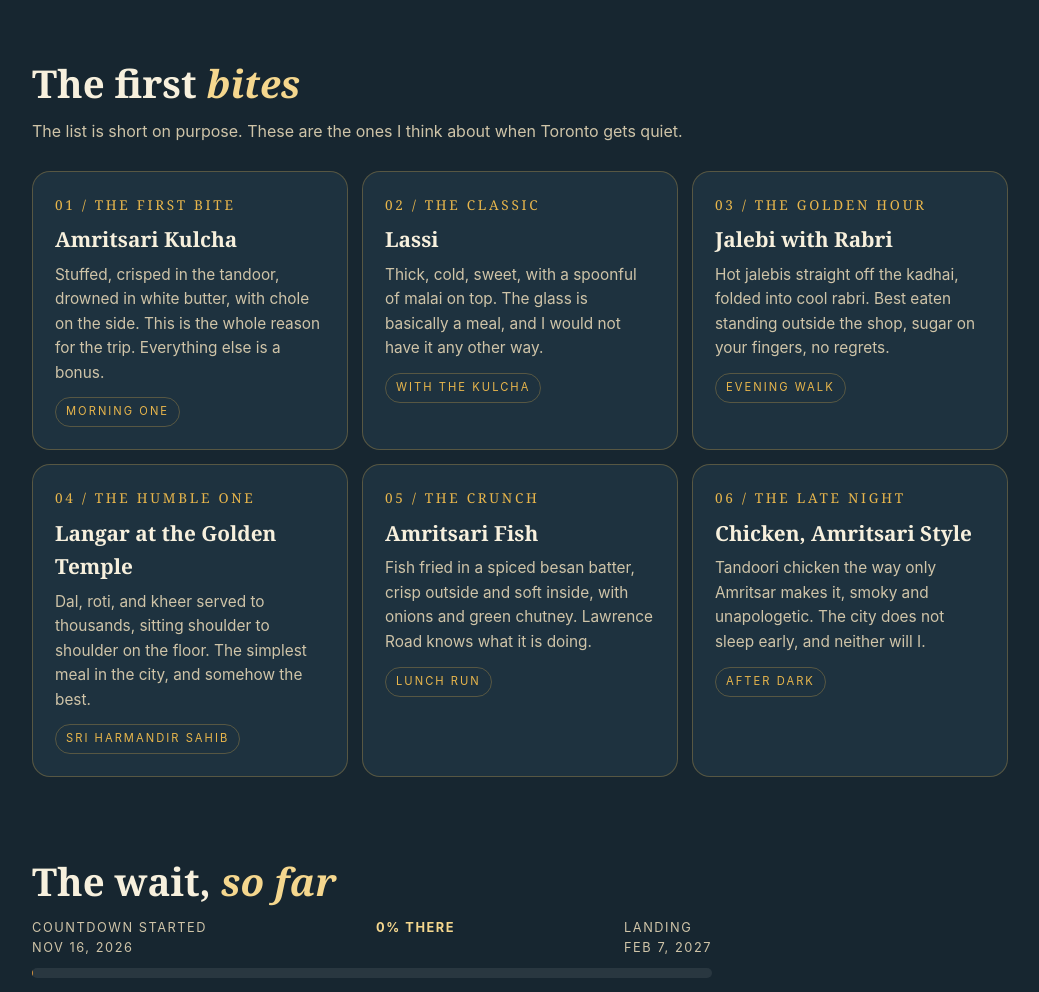
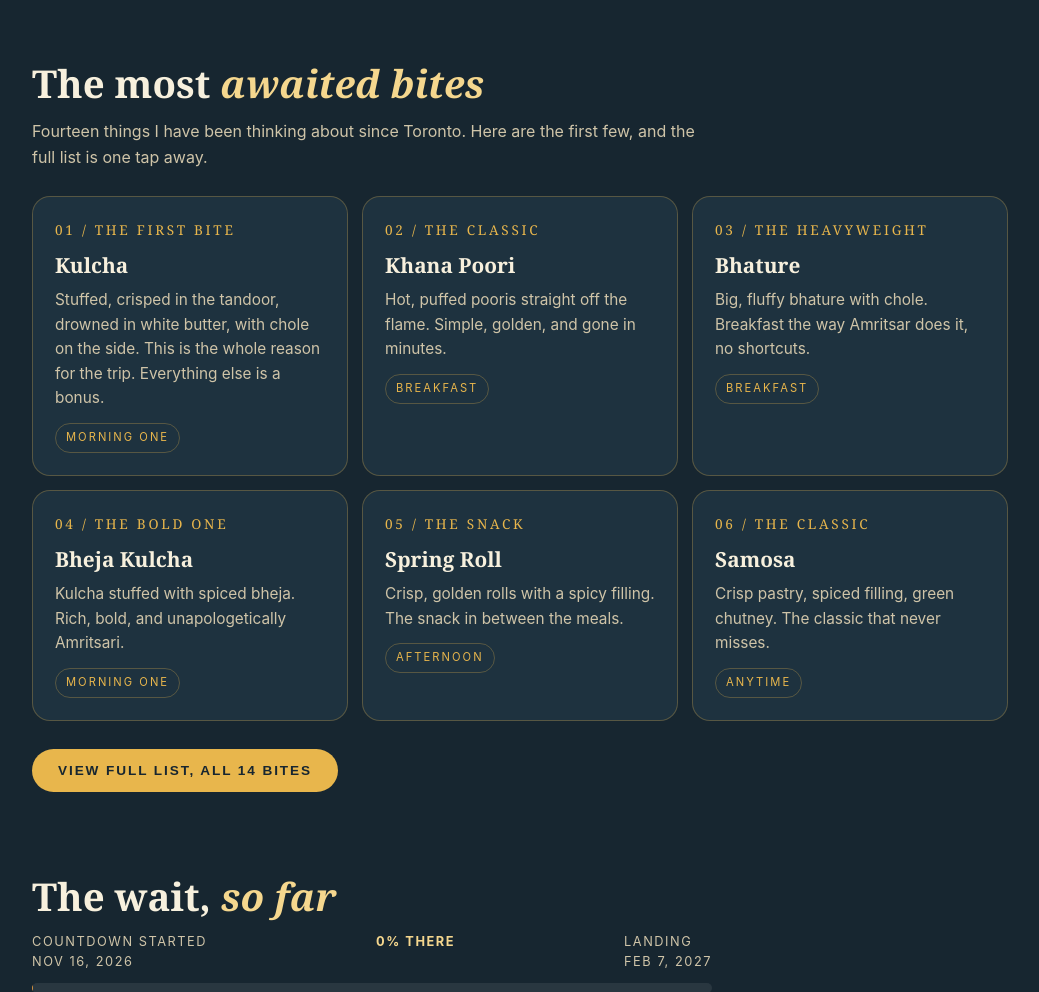
Before and after one commit to la2sharma/la2sharma.github.io, a plain HTML site: page countdown/index.html in a window 1280 px wide. Shown: the part 1247-2239 px from the top of the page, without its empty margins (120-1159 px from the left). Drawn offline with Linux system fonts and the light colour scheme.

Commit message:
Update most awaited bites: 6 featured, full list of 14

```diff
--- a/countdown/index.html
+++ b/countdown/index.html
@@ -130,6 +130,28 @@
     max-width:680px;margin:26px 0 0;color:var(--cream-dim);font-size:.95rem;
     border-left:3px solid var(--gold);padding-left:16px;
   }
+  .list-toggle{
+    display:inline-block;margin-top:28px;
+    font-size:.85rem;letter-spacing:.14em;text-transform:uppercase;font-weight:700;
+    color:var(--navy);background:var(--gold);border:none;border-radius:999px;
+    padding:14px 26px;cursor:pointer;
+  }
+  .list-toggle:hover{background:var(--gold-soft)}
+  .full-list{margin-top:26px;display:none}
+  .full-list.open{display:block}
+  .full-list ol{list-style:none;counter-reset:bite}
+  .full-list li{
+    counter-increment:bite;
+    display:flex;gap:18px;align-items:baseline;
+    padding:16px 4px;border-bottom:1px solid rgba(232,182,76,.16);
+  }
+  .full-list li::before{
+    content:counter(bite, decimal-leading-zero);
+    font-family:Georgia,serif;color:var(--gold);font-size:1.05rem;flex-shrink:0;
+  }
+  .full-list h3{font-family:Georgia,serif;font-size:1.15rem}
+  .full-list p{color:var(--cream-dim);font-size:.95rem}
+  .full-list .where{color:var(--gold);font-size:.78rem;letter-spacing:.14em;text-transform:uppercase}
   footer{
     text-align:center;padding:70px 0 46px;color:var(--cream-dim);font-size:.92rem;
   }
@@ -201,52 +223,67 @@
   </section>
 
   <section>
-    <h2>The first <em>bites</em></h2>
-    <p style="color:var(--cream-dim);max-width:680px">The list is short on purpose. These are
-    the ones I think about when Toronto gets quiet.</p>
+    <h2>The most <em>awaited bites</em></h2>
+    <p style="color:var(--cream-dim);max-width:680px">Fourteen things I have been thinking
+    about since Toronto. Here are the first few, and the full list is one tap away.</p>
     <div class="foods">
       <article class="food">
         <div class="rank">01 / THE FIRST BITE</div>
-        <h3>Amritsari Kulcha</h3>
+        <h3>Kulcha</h3>
         <p>Stuffed, crisped in the tandoor, drowned in white butter, with chole on the side.
         This is the whole reason for the trip. Everything else is a bonus.</p>
         <span class="tag">Morning one</span>
       </article>
       <article class="food">
         <div class="rank">02 / THE CLASSIC</div>
-        <h3>Lassi</h3>
-        <p>Thick, cold, sweet, with a spoonful of malai on top. The glass is basically a meal,
-        and I would not have it any other way.</p>
-        <span class="tag">With the kulcha</span>
+        <h3>Khana Poori</h3>
+        <p>Hot, puffed pooris straight off the flame. Simple, golden, and gone in minutes.</p>
+        <span class="tag">Breakfast</span>
       </article>
       <article class="food">
-        <div class="rank">03 / THE GOLDEN HOUR</div>
-        <h3>Jalebi with Rabri</h3>
-        <p>Hot jalebis straight off the kadhai, folded into cool rabri. Best eaten standing
-        outside the shop, sugar on your fingers, no regrets.</p>
-        <span class="tag">Evening walk</span>
+        <div class="rank">03 / THE HEAVYWEIGHT</div>
+        <h3>Bhature</h3>
+        <p>Big, fluffy bhature with chole. Breakfast the way Amritsar does it, no shortcuts.</p>
+        <span class="tag">Breakfast</span>
       </article>
       <article class="food">
-        <div class="rank">04 / THE HUMBLE ONE</div>
-        <h3>Langar at the Golden Temple</h3>
-        <p>Dal, roti, and kheer served to thousands, sitting shoulder to shoulder on the floor.
-        The simplest meal in the city, and somehow the best.</p>
-        <span class="tag">Sri Harmandir Sahib</span>
+        <div class="rank">04 / THE BOLD ONE</div>
+        <h3>Bheja Kulcha</h3>
+        <p>Kulcha stuffed with spiced bheja. Rich, bold, and unapologetically Amritsari.</p>
+        <span class="tag">Morning one</span>
       </article>
       <article class="food">
-        <div class="rank">05 / THE CRUNCH</div>
-        <h3>Amritsari Fish</h3>
-        <p>Fish fried in a spiced besan batter, crisp outside and soft inside, with onions and
-        green chutney. Lawrence Road knows what it is doing.</p>
-        <span class="tag">Lunch run</span>
+        <div class="rank">05 / THE SNACK</div>
+        <h3>Spring Roll</h3>
+        <p>Crisp, golden rolls with a spicy filling. The snack in between the meals.</p>
+        <span class="tag">Afternoon</span>
       </article>
       <article class="food">
-        <div class="rank">06 / THE LATE NIGHT</div>
-        <h3>Chicken, Amritsari Style</h3>
-        <p>Tandoori chicken the way only Amritsar makes it, smoky and unapologetic. The city
-        does not sleep early, and neither will I.</p>
-        <span class="tag">After dark</span>
+        <div class="rank">06 / THE CLASSIC</div>
+        <h3>Samosa</h3>
+        <p>Crisp pastry, spiced filling, green chutney. The classic that never misses.</p>
+        <span class="tag">Anytime</span>
       </article>
+    </div>
+
+    <button class="list-toggle" id="list-toggle" aria-expanded="false" aria-controls="full-list">View full list, all 14 bites</button>
+    <div class="full-list" id="full-list">
+      <ol>
+        <li><div><h3>Kulcha</h3><p>Stuffed, crisped in the tandoor, drowned in white butter, with chole on the side. The whole reason for the trip.</p></div></li>
+        <li><div><h3>Khana Poori</h3><p>Hot, puffed pooris straight off the flame. Simple, golden, and gone in minutes.</p></div></li>
+        <li><div><h3>Bhature</h3><p>Big, fluffy bhature with chole. Breakfast the way Amritsar does it, no shortcuts.</p></div></li>
+        <li><div><h3>Bheja Kulcha</h3><p>Kulcha stuffed with spiced bheja. Rich, bold, and unapologetically Amritsari.</p></div></li>
+        <li><div><h3>Spring Roll</h3><p>Crisp, golden rolls with a spicy filling. The snack in between the meals.</p></div></li>
+        <li><div><h3>Samosa</h3><p>Crisp pastry, spiced filling, green chutney. The classic that never misses.</p></div></li>
+        <li><div><h3>Satpura</h3><p>Layers of sweet, flaky goodness. The old-school Punjabi sweet.</p></div></li>
+        <li><div><h3>Lawrence Road Jalebi and Gulab Jamun</h3><p>Hot jalebis and soft gulab jamuns from Lawrence Road. Sugar on your fingers, no regrets. <span class="where">Lawrence Road</span></p></div></li>
+        <li><div><h3>Chicken Tikka (Bira Chicken)</h3><p>Smoky chicken tikka, Amritsar style. Charred at the edges, juicy inside. <span class="where">Bira Chicken</span></p></div></li>
+        <li><div><h3>Bijwasi Chaat, Band Tikki</h3><p>Tangy, spicy chaat with a crisp tikki. The street-food stop. <span class="where">Bijwasi</span></p></div></li>
+        <li><div><h3>Lemonade</h3><p>Ice-cold lemonade. The reset button between all the eating. <span class="where">Loghar</span></p></div></li>
+        <li><div><h3>Lala Khate Wala Kulcha</h3><p>Another kulcha worth the trip. Because one kulcha is never enough. <span class="where">Loghar</span></p></div></li>
+        <li><div><h3>Jamadar Hawali Kulcha</h3><p>Kulcha from Jamadar Hawali. Yes, there is more than one kulcha on this list. There should be.</p></div></li>
+        <li><div><h3>Mix Juice</h3><p>A tall glass of mixed juice. Fresh, cold, and the perfect finish. <span class="where">Subash Juice Bar</span></p></div></li>
+      </ol>
     </div>
   </section>
 
@@ -303,6 +340,18 @@
   tick();
   setInterval(tick, 1000);
 })();
+
+(function(){
+  var btn = document.getElementById("list-toggle");
+  var list = document.getElementById("full-list");
+  if (!btn || !list) return;
+  btn.addEventListener("click", function(){
+    var open = list.classList.toggle("open");
+    btn.setAttribute("aria-expanded", open ? "true" : "false");
+    btn.textContent = open ? "Show less" : "View full list, all 14 bites";
+    if (open) list.scrollIntoView({ behavior: "smooth", block: "nearest" });
+  });
+})();
 </script>
 </body>
 </html>
```
